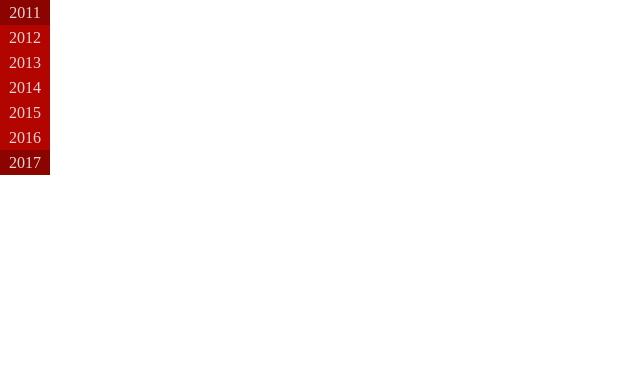
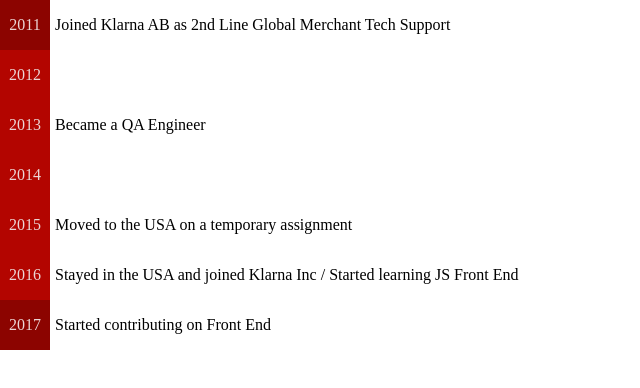
Before and after one commit to kgilles/kgilles-me, a React app: page / in a window 1280 px wide. Shown: the top 388 px of the page, without its empty margins (0-640 px from the left). Built offline with nearby package versions, Linux system fonts and the light colour scheme.

Commit message:
Add event descriptions and first text copies

```diff
--- a/src/components/Timeline/index.jsx
+++ b/src/components/Timeline/index.jsx
@@ -1,26 +1,46 @@
 import React from 'react';
 import styles from './index.scss';
+import t from '../../text';
 
 export default class Timeline extends React.Component {
   generateYearBlocks() {
+    let eventTop = 0;
     return this.yearRange().map((year) => {
       if (year === this.props.startYear) {
+        eventTop += 16;
         return (
-          <div key={year} className={`${styles.keyYear} ${styles.yearBlock}`}>
-            <span>{year}</span>
+          <div key={year}>
+            <div className={`${styles.keyYear} ${styles.yearBlock}`}>
+              <span>{year}</span>
+            </div>
+            <div className={styles.eventDescription} style={{ top: `${eventTop}px` }}>
+              {t(`timeline.events.${year}`)}
+            </div>
           </div>
         );
       } else if (year === this.props.endYear) {
+        eventTop += 50;
         return (
-          <div key={year} className={`${styles.keyYear} ${styles.yearBlock}`}>
-            <span>{year}</span>
+          <div key={year}>
+            <div className={`${styles.keyYear} ${styles.yearBlock}`}>
+              <span>{year}</span>
+            </div>
+            <div className={styles.eventDescription} style={{ top: `${eventTop}px` }}>
+              {t(`timeline.events.${year}`)}
+            </div>
           </div>
         );
       }
 
+      eventTop += 50;
       return (
-        <div key={year} className={`${styles.midYear} ${styles.yearBlock}`}>
-          <span>{year}</span>
+        <div key={year}>
+          <div className={`${styles.midYear} ${styles.yearBlock}`}>
+            <span>{year}</span>
+          </div>
+          <div className={styles.eventDescription} style={{ top: `${eventTop}px` }}>
+            {t(`timeline.events.${year}`)}
+          </div>
         </div>
       );
     });
--- a/src/components/Timeline/index.scss
+++ b/src/components/Timeline/index.scss
@@ -5,22 +5,23 @@
 
 .yearBlock {
   width: 50px;
-  height: 25px;
+  height: 50px;
   float: left;
   text-align: center;
   color: #EBD6D5;
+  font-size: 12pt;
+  transition: font 0.3s, background 0.3s;
 }
 
 .yearBlock span {
   position: relative;
-  top: 3.5px;
-  cursor: pointer;
-  font-size: 12pt;
-  transition: font 0.3s;
+  top: 16px;
 }
 
-.yearBlock span:hover {
+.yearBlock:hover {
+  cursor: pointer;
   font-size: 13pt;
+  background-color: #D92E2A;
 }
 
 .keyYear {
@@ -30,3 +31,8 @@
 .midYear {
   background-color: #B30500;
 }
+
+.eventDescription {
+  position: absolute;
+  left: 55px;
+}
--- /dev/null
+++ b/src/text/en_US.js
@@ -0,0 +1,15 @@
+const texts = {
+  timeline: {
+    events: {
+      2011: 'Joined Klarna AB as 2nd Line Global Merchant Tech Support',
+      2012: '',
+      2013: 'Became a QA Engineer',
+      2014: '',
+      2015: 'Moved to the USA on a temporary assignment',
+      2016: 'Stayed in the USA and joined Klarna Inc / Started learning JS Front End',
+      2017: 'Started contributing on Front End'
+    }
+  }
+};
+
+export default texts;
--- /dev/null
+++ b/src/text/index.js
@@ -0,0 +1,8 @@
+import texts from './en_US';
+
+function t(key) {
+  const text = key.split('.').reduce((prev, curr) => (prev ? prev[curr] : undefined), texts || self);
+  return text !== undefined ? text : '';
+}
+
+export default t;
```
